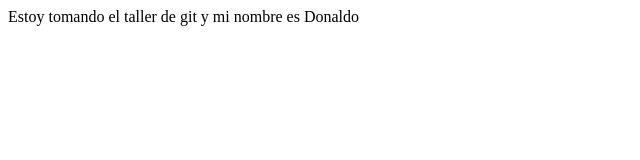
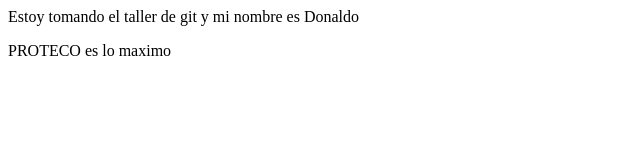
Before and after one commit to donaldofndz/Clasegitprofesor, a plain HTML site: page index.html in a window 1280 px wide. Shown: the whole page, without its empty margins (0-640 px from the left). Drawn offline with Linux system fonts and the light colour scheme.

Commit message:
opinion de proteco

```diff
--- a/index.html
+++ b/index.html
@@ -4,5 +4,6 @@
 
 </head>
 <p>Estoy tomando el taller de git y mi nombre es Donaldo</p>
+<p>PROTECO es lo maximo</p>
 
 </html>
```
